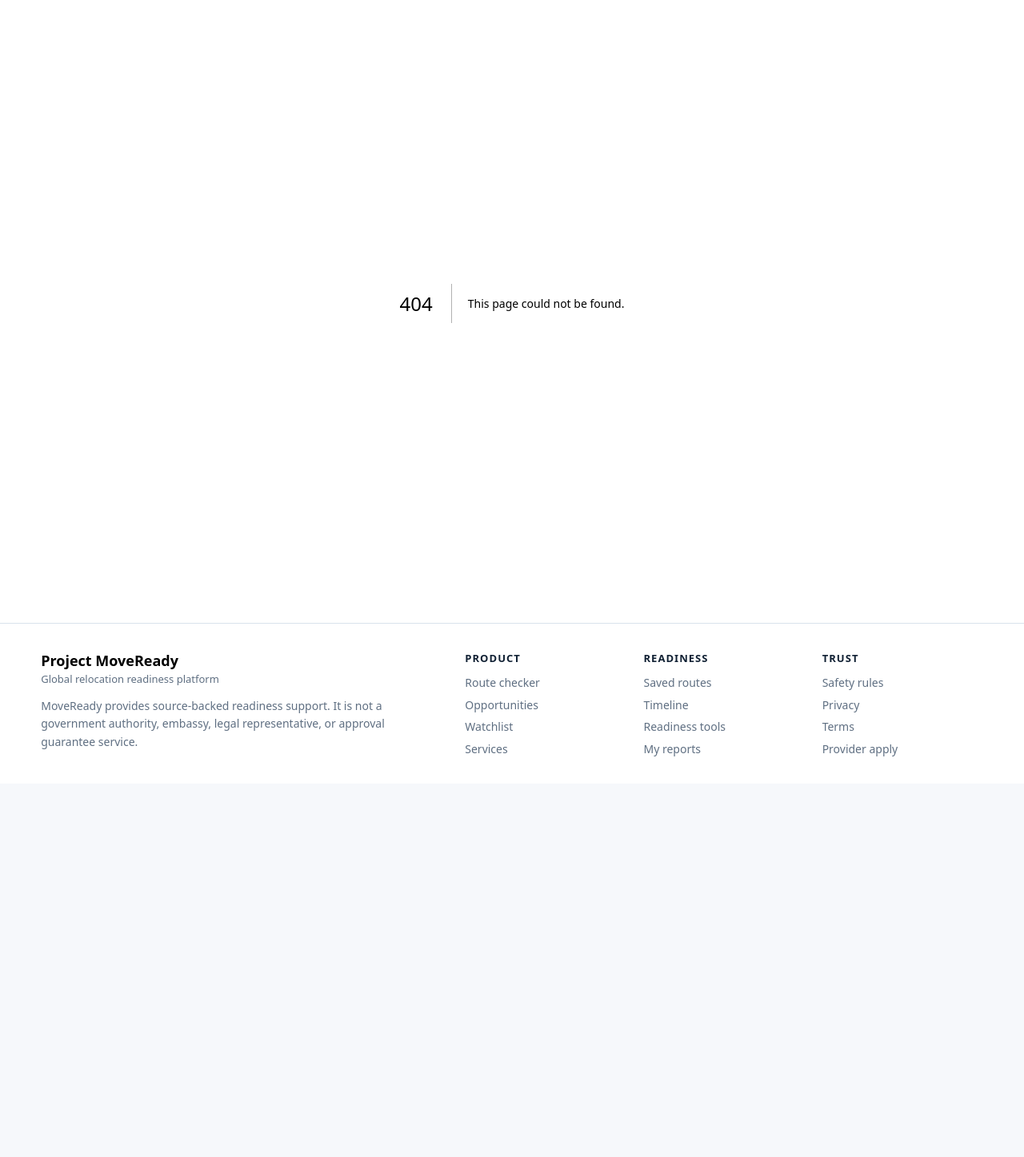
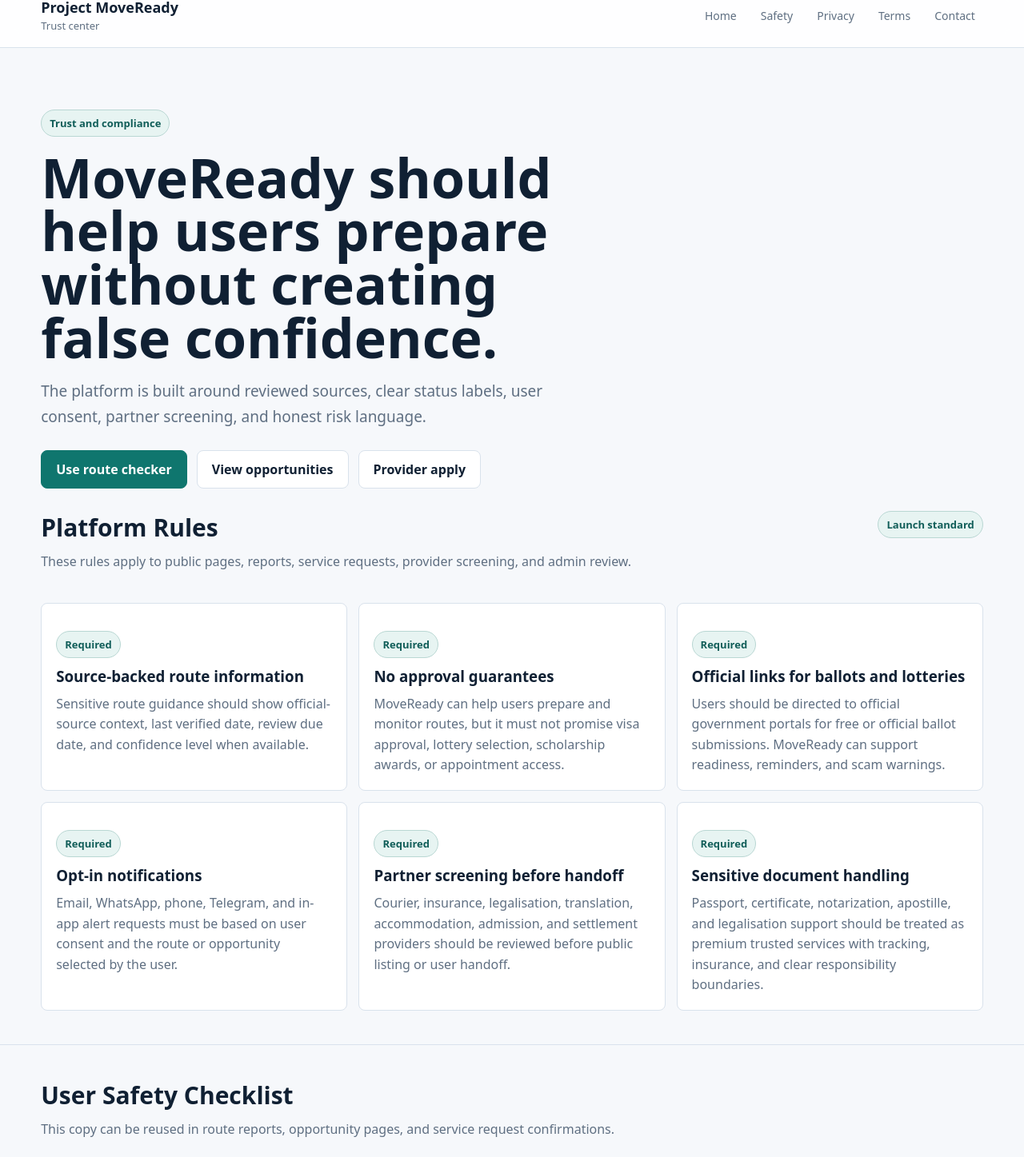
Before and after one commit to SirBM201/SirBM201-moveready-frontend, a Next.js app: page /trust in a window 1280 px wide. Before the commit this address had no page. Shown: the part 21-1468 px from the top of the page at 80% size. Before the commit the page ends 1001 px from the top, so only its background shows below. Built offline with nearby package versions, Linux system fonts and the light colour scheme.

Commit message:
Add trust center page

```diff
--- /dev/null
+++ b/app/trust/page.tsx
@@ -0,0 +1,107 @@
+const trustSections = [
+  {
+    title: "Source-backed route information",
+    status: "Required",
+    summary: "Sensitive route guidance should show official-source context, last verified date, review due date, and confidence level when available.",
+  },
+  {
+    title: "No approval guarantees",
+    status: "Required",
+    summary: "MoveReady can help users prepare and monitor routes, but it must not promise visa approval, lottery selection, scholarship awards, or appointment access.",
+  },
+  {
+    title: "Official links for ballots and lotteries",
+    status: "Required",
+    summary: "Users should be directed to official government portals for free or official ballot submissions. MoveReady can support readiness, reminders, and scam warnings.",
+  },
+  {
+    title: "Opt-in notifications",
+    status: "Required",
+    summary: "Email, WhatsApp, phone, Telegram, and in-app alert requests must be based on user consent and the route or opportunity selected by the user.",
+  },
+  {
+    title: "Partner screening before handoff",
+    status: "Required",
+    summary: "Courier, insurance, legalisation, translation, accommodation, admission, and settlement providers should be reviewed before public listing or user handoff.",
+  },
+  {
+    title: "Sensitive document handling",
+    status: "Required",
+    summary: "Passport, certificate, notarization, apostille, and legalisation support should be treated as premium trusted services with tracking, insurance, and clear responsibility boundaries.",
+  },
+];
+
+const userRules = [
+  "Use official government websites for final submission and payment instructions.",
+  "Do not pay anyone who promises visa approval, lottery selection, scholarship awards, or guaranteed appointments.",
+  "Check names, passport validity, document dates, translations, and proof-of-funds evidence before submission.",
+  "Keep confirmation numbers for lotteries, ballots, appointments, and report references.",
+  "Request human review when a refusal, family case, business route, or sensitive document shipment is involved.",
+];
+
+export default function TrustPage() {
+  return (
+    <main className="page-shell">
+      <header className="topbar">
+        <a className="brand" href="/">
+          <strong>Project MoveReady</strong>
+          <span>Trust center</span>
+        </a>
+        <nav className="nav">
+          <a href="/">Home</a>
+          <a href="/safety">Safety</a>
+          <a href="/privacy">Privacy</a>
+          <a href="/terms">Terms</a>
+          <a href="/contact">Contact</a>
+        </nav>
+      </header>
+
+      <section className="hero-band compact-hero">
+        <div className="hero-copy">
+          <span className="eyebrow">Trust and compliance</span>
+          <h1>MoveReady should help users prepare without creating false confidence.</h1>
+          <p className="lede">
+            The platform is built around reviewed sources, clear status labels, user consent, partner screening, and honest risk language.
+          </p>
+          <div className="actions">
+            <a className="btn primary" href="/route-checker">Use route checker</a>
+            <a className="btn" href="/platform/opportunities">View opportunities</a>
+            <a className="btn" href="/partners/apply">Provider apply</a>
+          </div>
+        </div>
+      </section>
+
+      <section className="section no-top-pad">
+        <div className="section-heading-row">
+          <div>
+            <h2>Platform Rules</h2>
+            <p className="section-intro">These rules apply to public pages, reports, service requests, provider screening, and admin review.</p>
+          </div>
+          <span className="status-dot">Launch standard</span>
+        </div>
+        <div className="module-preview-grid">
+          {trustSections.map((item) => (
+            <article className="module-tile" key={item.title}>
+              <div className="badge-row"><span className="badge module-status available">{item.status}</span></div>
+              <h3>{item.title}</h3>
+              <p>{item.summary}</p>
+            </article>
+          ))}
+        </div>
+      </section>
+
+      <section className="section">
+        <h2>User Safety Checklist</h2>
+        <p className="section-intro">This copy can be reused in route reports, opportunity pages, and service request confirmations.</p>
+        <div className="mini-list">
+          {userRules.map((rule) => (
+            <div key={rule}>
+              <strong>{rule}</strong>
+              <span>MoveReady can help organize the step, but the official route owner remains the final authority.</span>
+            </div>
+          ))}
+        </div>
+      </section>
+    </main>
+  );
+}
```
